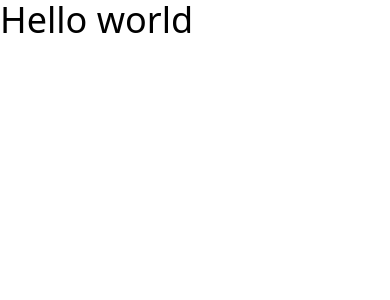
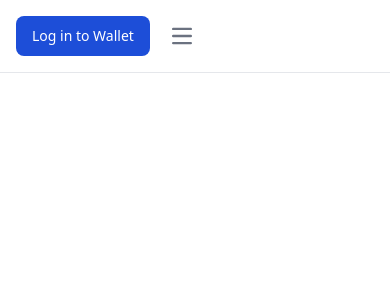
Before and after one commit to Keyur3766/voting-contract, a React (Create React App) app: page / in a window 390 px wide. Shown: the top 300 px of the page. Built offline with nearby package versions, Linux system fonts and the light colour scheme.

Commit message:
basic setup added

```diff
--- a/src/App.js
+++ b/src/App.js
@@ -1,5 +1,44 @@
 function App() {
-  return <div className="text-4xl text-bold"> Hello world </div>;
+  return (
+
+
+<nav className="bg-white dark:bg-gray-900 fixed w-full z-20 top-0 start-0 border-b border-gray-200 dark:border-gray-600">
+  <div className="max-w-screen-xl flex flex-wrap items-center justify-between mx-auto p-4">
+  {/* <a href="https://flowbite.com/" className="flex items-center space-x-3 rtl:space-x-reverse">
+      <img src="https://flowbite.com/docs/images/logo.svg" className="h-8" alt="Flowbite Logo" />
+      <span className="self-center text-2xl font-semibold whitespace-nowrap dark:text-white">Flowbite</span>
+  </a> */}
+  <div className="flex md:order-2 space-x-3 md:space-x-0 rtl:space-x-reverse">
+          <button type="button" className="text-white bg-blue-700 hover:bg-blue-800 focus:ring-4 focus:outline-none focus:ring-blue-300 font-medium rounded-lg text-sm px-4 py-2 text-center dark:bg-blue-600 dark:hover:bg-blue-700 dark:focus:ring-blue-800">
+           Log in to Wallet
+          </button>
+      <button data-collapse-toggle="navbar-sticky" type="button" className="inline-flex items-center p-2 w-10 h-10 justify-center text-sm text-gray-500 rounded-lg md:hidden hover:bg-gray-100 focus:outline-none focus:ring-2 focus:ring-gray-200 dark:text-gray-400 dark:hover:bg-gray-700 dark:focus:ring-gray-600" aria-controls="navbar-sticky" aria-expanded="false">
+        <span className="sr-only">Open main menu</span>
+        <svg className="w-5 h-5" aria-hidden="true" xmlns="http://www.w3.org/2000/svg" fill="none" viewBox="0 0 17 14">
+            <path stroke="currentColor" stroke-linecap="round" stroke-linejoin="round" stroke-width="2" d="M1 1h15M1 7h15M1 13h15"/>
+        </svg>
+    </button>
+  </div>
+  <div className="items-center justify-between hidden w-full md:flex md:w-auto md:order-1" id="navbar-sticky">
+    {/* <ul className="flex flex-col p-4 md:p-0 mt-4 font-medium border border-gray-100 rounded-lg bg-gray-50 md:space-x-8 rtl:space-x-reverse md:flex-row md:mt-0 md:border-0 md:bg-white dark:bg-gray-800 md:dark:bg-gray-900 dark:border-gray-700">
+      <li>
+        <a href="#" className="block py-2 px-3 text-white bg-blue-700 rounded-sm md:bg-transparent md:text-blue-700 md:p-0 md:dark:text-blue-500" aria-current="page">Home</a>
+      </li>
+      <li>
+        <a href="#" className="block py-2 px-3 text-gray-900 rounded-sm hover:bg-gray-100 md:hover:bg-transparent md:hover:text-blue-700 md:p-0 md:dark:hover:text-blue-500 dark:text-white dark:hover:bg-gray-700 dark:hover:text-white md:dark:hover:bg-transparent dark:border-gray-700">About</a>
+      </li>
+      <li>
+        <a href="#" className="block py-2 px-3 text-gray-900 rounded-sm hover:bg-gray-100 md:hover:bg-transparent md:hover:text-blue-700 md:p-0 md:dark:hover:text-blue-500 dark:text-white dark:hover:bg-gray-700 dark:hover:text-white md:dark:hover:bg-transparent dark:border-gray-700">Services</a>
+      </li>
+      <li>
+        <a href="#" className="block py-2 px-3 text-gray-900 rounded-sm hover:bg-gray-100 md:hover:bg-transparent md:hover:text-blue-700 md:p-0 md:dark:hover:text-blue-500 dark:text-white dark:hover:bg-gray-700 dark:hover:text-white md:dark:hover:bg-transparent dark:border-gray-700">Contact</a>
+      </li>
+    </ul> */}
+  </div>
+  </div>
+</nav>
+
+  );
 }
 
 export default App;
```
